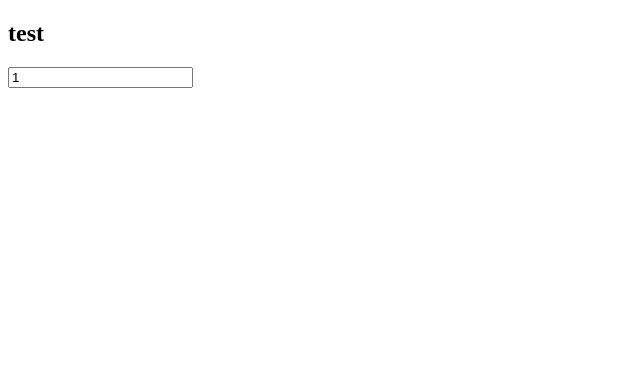
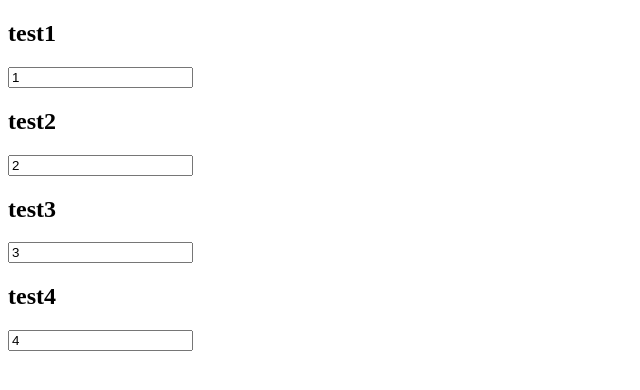
Before and after one commit to Tsukun/IE_KAM_react_ts, a React (Create React App) app in the folder iekam_test/test-app/: page / in a window 1280 px wide. Shown: the top 390 px of the page, without its empty margins (0-640 px from the left). Built offline with nearby package versions, Linux system fonts and the light colour scheme; the HTML template or start-up script is replaced by a standard one.

Commit message:
add change

```diff
--- a/iekam_test/test-app/src/App.tsx
+++ b/iekam_test/test-app/src/App.tsx
@@ -30,13 +30,18 @@ interface IState {
 
 const dataProps: IProps = {
   params: [
-    { id: 1, name: 'test', type: 'string' },
-    { id: 2, name: 'test', type: 'string' },
-    { id: 3, name: 'test', type: 'string' },
-    { id: 4, name: 'test', type: 'string' },
+    { id: 1, name: 'test1', type: 'string' },
+    { id: 2, name: 'test2', type: 'string' },
+    { id: 3, name: 'test3', type: 'string' },
+    { id: 4, name: 'test4', type: 'string' },
   ],
   model: {
-    paramValues: [{ paramId: 1, value: '1' }],
+    paramValues: [
+      { paramId: 1, value: '1' },
+      { paramId: 2, value: '2' },
+      { paramId: 3, value: '3' },
+      { paramId: 4, value: '4' },
+    ],
     colors: [{ color: 'white' }],
   },
 };
--- a/iekam_test/test-app/src/ParamEditor.tsx
+++ b/iekam_test/test-app/src/ParamEditor.tsx
@@ -40,20 +40,25 @@ export default class ParamEditor extends React.Component<IProps, IState> {
   render() {
     return (
       <div>
-        {this.getModel().paramValues.map(dataM => {
+        {this.state.IModel.paramValues.map(dataM => {
           return (
-            <div>
+            <>
               {this.props.params.map(dataP => {
                 if (dataM.paramId === dataP.id) {
                   return (
-                    <>
+                    <div>
                       <h2>{dataP.name}</h2>
-                      <input value={dataM.value} type='text' />
-                    </>
+                      <input
+                        id={String(dataP.id)}
+                        onChange={e => this.changeValue(Number(e.target.id), e.target.value)}
+                        defaultValue={dataM.value}
+                        type='text'
+                      />
+                    </div>
                   );
                 }
               })}
-            </div>
+            </>
           );
         })}
       </div>
@@ -62,4 +67,13 @@ export default class ParamEditor extends React.Component<IProps, IState> {
   public getModel(): IModel {
     return this.state.IModel;
   }
+
+  changeValue = (id: number, value: string) => {
+    this.state.IModel.paramValues.map((element, index) => {
+      if (element.paramId === id) {
+        this.state.IModel.paramValues[index].value = value;
+      }
+    });
+    console.log(this.state.IModel.paramValues);
+  };
 }
```
